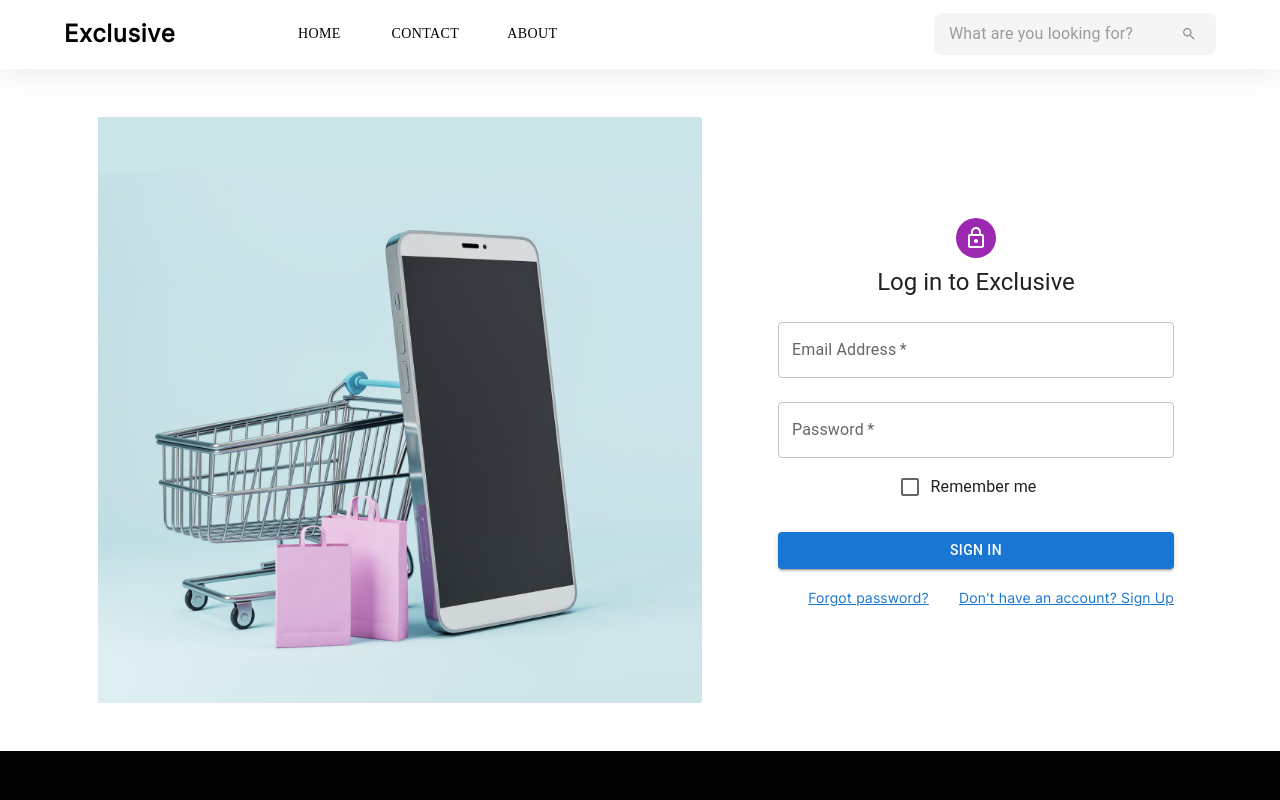
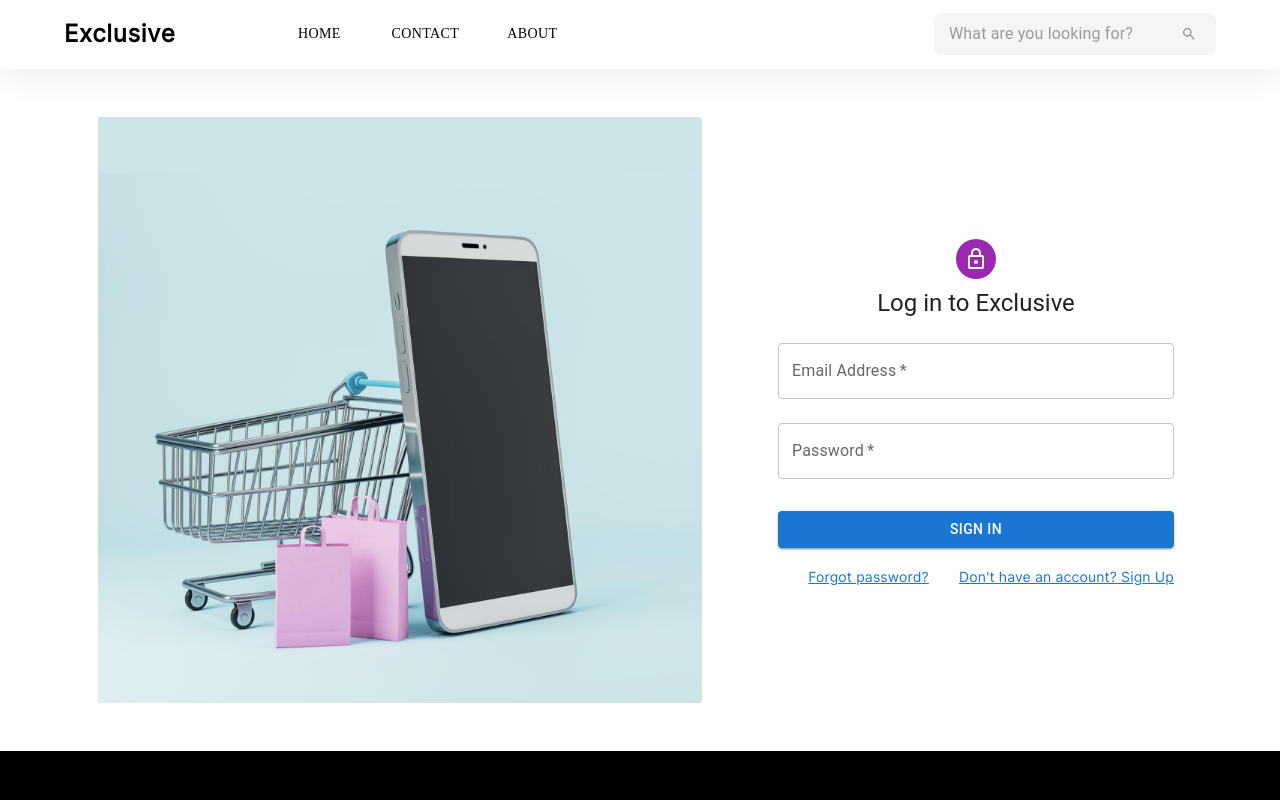
Before and after one commit to tuanngoc1601/hangy_site_fe, a React (Create React App) app: page /login in a window 1280 px wide. Shown: the top 800 px of the page. Built offline with nearby package versions, Linux system fonts and the light colour scheme.

Commit message:
quick fix

```diff
--- a/src/component/Auth/LoginForm.js
+++ b/src/component/Auth/LoginForm.js
@@ -4,8 +4,6 @@ import Avatar from "@mui/material/Avatar";
 import Button from "@mui/material/Button";
 import CssBaseline from "@mui/material/CssBaseline";
 import TextField from "@mui/material/TextField";
-import FormControlLabel from "@mui/material/FormControlLabel";
-import Checkbox from "@mui/material/Checkbox";
 import Grid from "@mui/material/Grid";
 import Box from "@mui/material/Box";
 import LockOutlinedIcon from "@mui/icons-material/LockOutlined";
@@ -69,12 +67,6 @@ export default function SignIn() {
                             id="password"
                             autoComplete="current-password"
                         />
-                        <FormControlLabel
-                            control={
-                                <Checkbox value="remember" color="primary" />
-                            }
-                            label="Remember me"
-                        />
                         <Button
                             type="submit"
                             fullWidth
```
